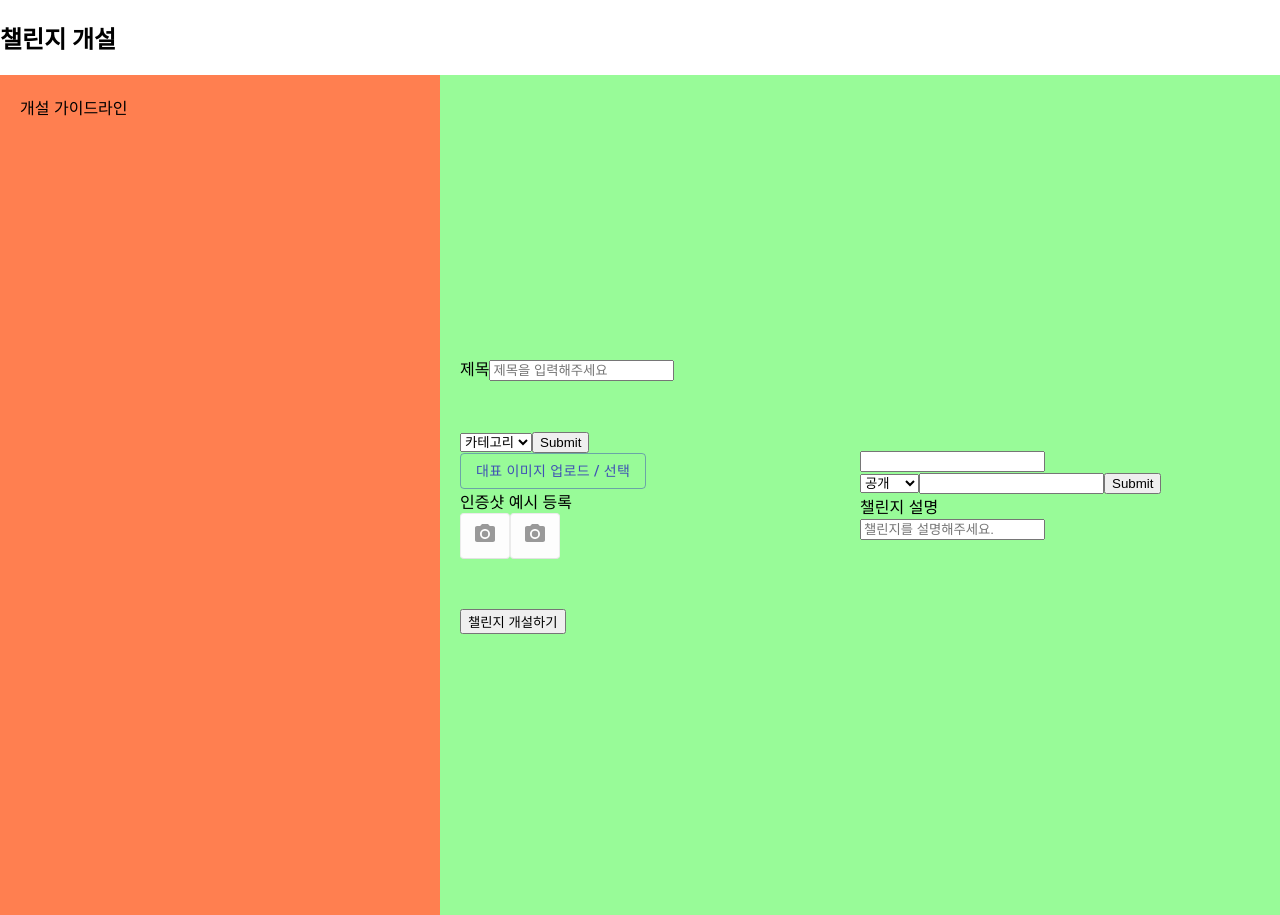
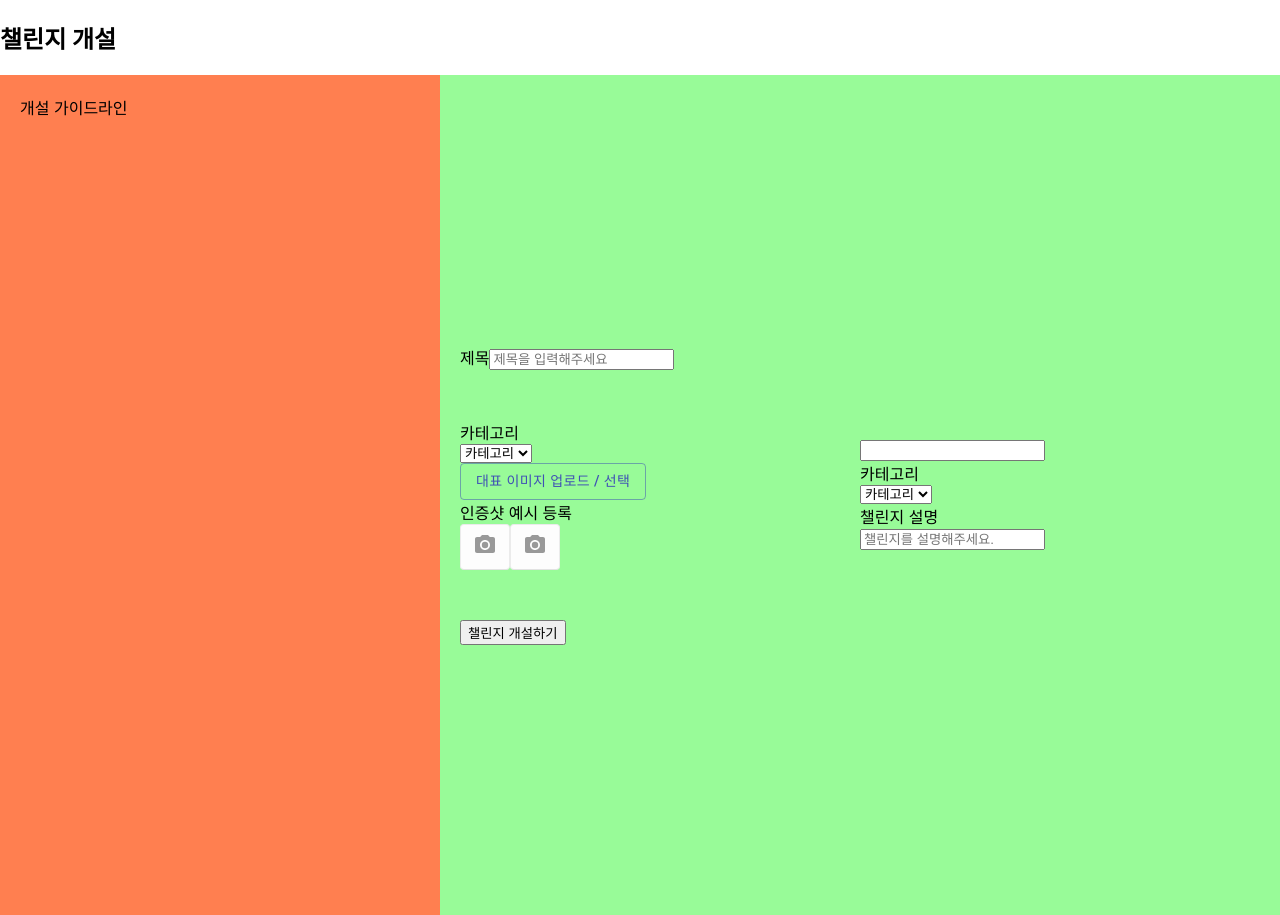
Before and after one commit to minjujung/harupiece_client, a React (Create React App) app: page /challenge in a window 1280 px wide. Built offline with nearby package versions, Linux system fonts and the light colour scheme.

Commit message:
[docs] 대표이미지선택기능구현

```diff
--- a/src/components/CreateImgSelect.js
+++ b/src/components/CreateImgSelect.js
@@ -1,6 +1,6 @@
 import React, { useState } from "react";
 import { useSelector, useDispatch } from "react-redux";
-
+import { actionCreators as imageActions } from "../redux/modules/challengeCreate";
 // modal
 import Dialog from "@material-ui/core/Dialog";
 import DialogContent from "@material-ui/core/DialogContent";
@@ -11,11 +11,14 @@ function CreateImgSelect({ challengeInfo, setChallengeInfo }) {
 
   const select = useSelector((state) => state.create.thumnailList);
 
+  const [preview, setPreview] = useState("");
+
   // modal state
   const [open, setOpen] = useState(false);
 
   const handleClickOpen = () => {
     setOpen(true);
+    dispatch(imageActions.getThumnailDb(challengeInfo.categoryName));
   };
 
   const handleClose = () => {
@@ -23,7 +26,12 @@ function CreateImgSelect({ challengeInfo, setChallengeInfo }) {
   };
 
   // 대표이미지 선택
-  const selectImg = () => {};
+  const selectImg = (img) => {
+    setChallengeInfo({ ...challengeInfo, challengeImgUrl: img });
+    setPreview(img);
+    handleClose();
+  };
+
   return (
     <>
       <Button variant="outlined" color="primary" onClick={handleClickOpen}>
@@ -39,12 +47,13 @@ function CreateImgSelect({ challengeInfo, setChallengeInfo }) {
           {select.map((i, idx) => {
             return (
               <>
-                <img src={i.challengeImgUrl} onClick={selectImg} alt="" />
+                <img src={i} onClick={() => selectImg(i)} alt="" />
               </>
             );
           })}
         </DialogContent>
       </Dialog>
+      {preview ? <img src={preview} alt="preview" /> : null}
     </>
   );
 }
--- a/src/pages/ChallengeCreate.js
+++ b/src/pages/ChallengeCreate.js
@@ -5,7 +5,6 @@ import CreateCertification from "../components/CreateCertification";
 import CreateCalendar from "../components/CreateCalendar";
 import { useSelector, useDispatch } from "react-redux";
 import { actionCreators as createActions } from "../redux/modules/challengeCreate";
-import { actionCreators as imageActions } from "../redux/modules/challengeCreate";
 import { useForm } from "react-hook-form";
 
 // consolelog logger
@@ -32,19 +31,25 @@ function ChallengeCreate(props) {
     setChallengeInfo({ ...challengeInfo, challengeTitle: e.target.value });
   };
 
+  // 카테고리 설정
+
+  const chooseCategory = (e) => {
+    setChallengeInfo({ ...challengeInfo, categoryName: e.target.value });
+  };
+
   // 대표이미지 설정
-  const select = useSelector((state) => state.create.thumnailList);
-  console.log(select);
-  const thumnail = () => {
-    dispatch(imageActions.getThumnailDb(select.thumnailList));
-  };
 
   // 모집 형식 state
   // 비밀번호 형식..
-  const { register, handleSubmit } = useForm();
-  const onSubmit = (data) => console.log(data);
+  const [pwd, setPwd] = useState(false);
 
-  const savepassword = (e) => {
+  const choosePublic = (e) => {
+    if (e.target.value === "PRIVATE") {
+      setPwd(true);
+    }
+  };
+
+  const savePwd = (e) => {
     setChallengeInfo({ ...challengeInfo, challengePassword: e.target.value });
   };
 
@@ -76,30 +81,19 @@ function ChallengeCreate(props) {
           <ContentsContainer>
             <Contents>
               {/* 카테고리 */}
-              {/* <label>카테고리</label>
-              <select>
-                <option value="category">카테고리</option>
-                <option value="money">돈 관리</option>
-                <option value="study">공부</option>
-                <option value="diet">다이어트</option>
-                <option value="livingHabits">생활습관</option>
-              </select> */}
-              <form onSubmit={handleSubmit(onSubmit)}>
-                <select {...register("category")}>
-                  <option value="category">카테고리</option>
-                  <option value="diet">다이어트</option>
-                  <option value="livingHabits">생활습관</option>
-                  <option value="money">돈 관리</option>
-                  <option value="study">공부</option>
-                </select>
-                <input type="submit" />
-              </form>
+              <label htmlFor="category">카테고리</label>
+              <select id="category" onChange={chooseCategory}>
+                <option value="CATEGORY">카테고리</option>
+                <option value="MONEY">돈 관리</option>
+                <option value="STUDY">공부</option>
+                <option value="EXERCISE">운동</option>
+                <option value="LIVINGHABITS">생활습관</option>
+              </select>
 
               {/* 대표 이미지 */}
               <CreateImgSelect
                 challengeInfo={challengeInfo}
                 setChallengeInfo={setChallengeInfo}
-                onClick={thumnail}
               />
               {/* 인증샷 예시 */}
               <CreateCertification />
@@ -113,14 +107,19 @@ function ChallengeCreate(props) {
               />
 
               {/* 모집형식 */}
-              <form onSubmit={handleSubmit(onSubmit)}>
-                <select {...register("public")}>
-                  <option value="public">공개</option>
-                  <option value="private">비공개</option>
-                </select>
-                <input onChange={savepassword} {...register("password")} />
-                <input type="submit" />
-              </form>
+              <label htmlFor="category">카테고리</label>
+              <select id="category" onChange={choosePublic}>
+                <option value="CATEGORY">카테고리</option>
+                <option value="PUBLICK">공개</option>
+                <option value="PRIVATE">비공개</option>
+              </select>
+              {pwd ? (
+                <input
+                  type="password"
+                  placeholder="비밀번호를 입력해주세요."
+                  onChange={savePwd}
+                />
+              ) : null}
 
               {/* 챌린지 설명 */}
               <label>
--- a/src/redux/modules/challengeCreate.js
+++ b/src/redux/modules/challengeCreate.js
@@ -15,11 +15,12 @@ const initialState = {
 };
 
 // 대표이미지 가져오기
-const getThumnailDb = () => {
+const getThumnailDb = (category) => {
+  console.log(category);
   return function (dispatch, getState, { history }) {
     instance
-      .get(`/api/category-image/{categoryName}`)
-      .then((res) => dispatch(getThumnail(res)))
+      .get(`/api/category-image/${category}`)
+      .then((res) => dispatch(getThumnail(res.data.categoryImageUrl)))
       .catch((error) => {
         if (window.confirm("test")) {
           history.push("/");
@@ -71,7 +72,7 @@ export default handleActions(
       }),
     [GET_THUMNAIL]: (state, action) =>
       produce(state, (draft) => {
-        draft.thumnailList = action.payload.thumnailList;
+        draft.thumnailList = action.payload.list;
       }),
   },
   initialState
```
